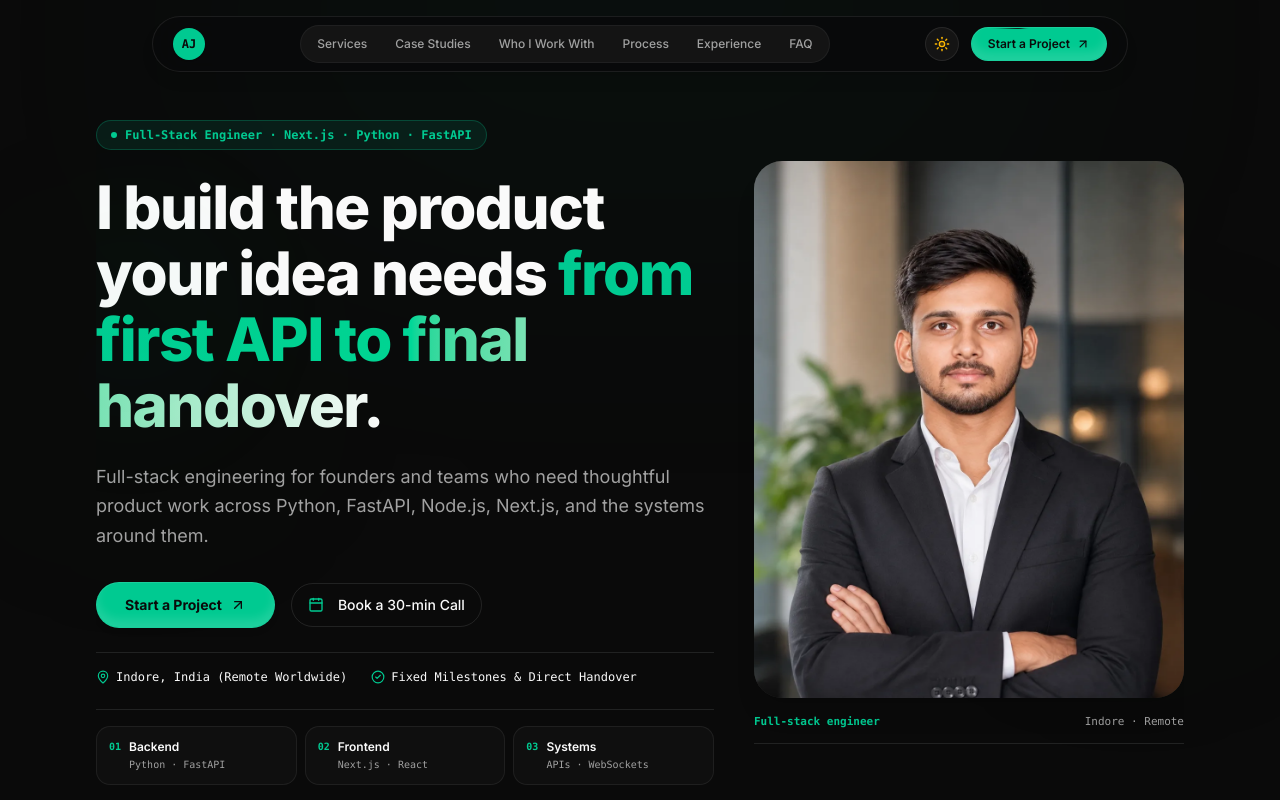
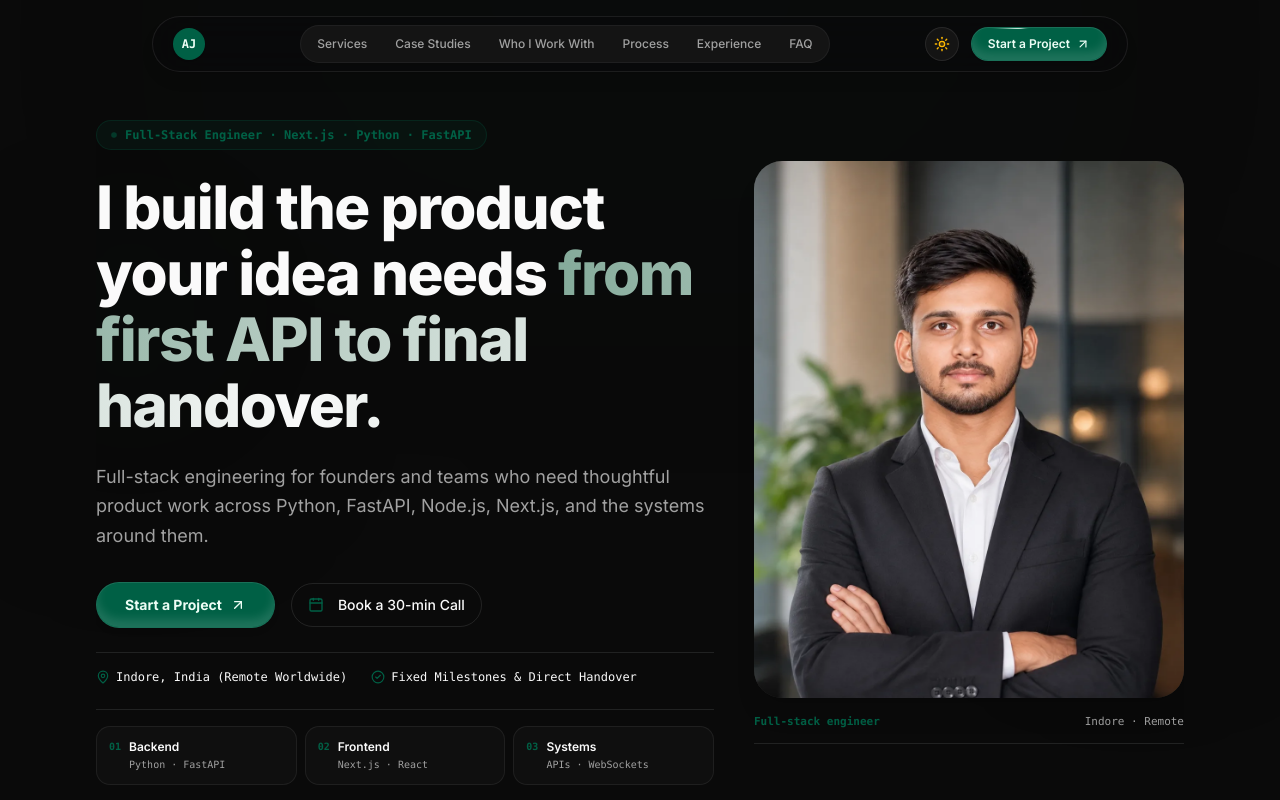
Before and after one commit to ashishjangde/portfolio, a Next.js app: page / in a window 1280 px wide. Shown: the top 800 px of the page. Built offline with nearby package versions, Linux system fonts and the light colour scheme.

Commit message:
revert the changes

```diff
--- a/src/app/globals.css
+++ b/src/app/globals.css
@@ -135,7 +135,7 @@
   --card-foreground: oklch(0.145 0 0);
   --popover: oklch(1 0 0);
   --popover-foreground: oklch(0.145 0 0);
-  --primary: oklch(0.40 0.14 165);
+  --primary: oklch(0.508 0.118 165.612);
   --primary-foreground: oklch(0.985 0 0);
   --secondary: oklch(0.96 0.005 247);
   --secondary-foreground: oklch(0.145 0 0);
@@ -146,7 +146,7 @@
   --destructive: oklch(0.577 0.245 27.325);
   --border: oklch(0.89 0.005 247);
   --input: oklch(0.89 0.005 247);
-  --ring: oklch(0.40 0.14 165);
+  --ring: oklch(0.508 0.118 165.612);
   --chart-1: oklch(0.845 0.143 164.978);
   --chart-2: oklch(0.696 0.17 162.48);
   --chart-3: oklch(0.596 0.145 163.225);
@@ -172,8 +172,8 @@
   --card-foreground: oklch(0.985 0 0);
   --popover: oklch(0.205 0 0);
   --popover-foreground: oklch(0.985 0 0);
-  --primary: oklch(0.74 0.16 165);
-  --primary-foreground: oklch(0.145 0 0);
+  --primary: oklch(0.432 0.095 166.913);
+  --primary-foreground: oklch(0.979 0.021 166.113);
   --secondary: oklch(0.274 0.006 286.033);
   --secondary-foreground: oklch(0.985 0 0);
   --muted: oklch(0.269 0 0);
@@ -183,7 +183,7 @@
   --destructive: oklch(0.704 0.191 22.216);
   --border: oklch(1 0 0 / 10%);
   --input: oklch(1 0 0 / 15%);
-  --ring: oklch(0.74 0.16 165);
+  --ring: oklch(0.556 0 0);
   --chart-1: oklch(0.845 0.143 164.978);
   --chart-2: oklch(0.696 0.17 162.48);
   --chart-3: oklch(0.596 0.145 163.225);
--- a/src/components/portfolio/education-section.tsx
+++ b/src/components/portfolio/education-section.tsx
@@ -14,8 +14,8 @@ export function EducationSection() {
             <GraduationCap className="size-5 sm:size-6" />
           </div>
           <div>
-            <h2 className="text-xs font-mono text-primary font-semibold">Education</h2>
-            <h3 className="text-base sm:text-xl font-bold text-foreground">Bachelor of Computer Applications (BCA)</h3>
+            <p className="text-xs font-mono text-primary font-semibold">Education</p>
+            <h2 className="text-base sm:text-xl font-bold text-foreground">Bachelor of Computer Applications (BCA)</h2>
             <p className="text-xs text-muted-foreground mt-0.5">Shri Vaishnav Institute of Management & Science · Indore, India</p>
           </div>
         </div>
--- a/src/components/portfolio/hero-section.tsx
+++ b/src/components/portfolio/hero-section.tsx
@@ -31,24 +31,38 @@ export function HeroSection() {
           transition={reduceMotion ? undefined : { duration: 8, repeat: Infinity, ease: "easeInOut" }}
         />
         <div className="flex flex-col gap-6 text-left lg:col-span-7">
+          <BlurFade delay={0.08}>
             <div className="inline-flex w-fit items-center gap-2 rounded-full border border-primary/25 bg-primary/10 px-3.5 py-1.5 font-mono text-xs font-semibold text-primary">
-            <span
+              <motion.span
                 aria-hidden="true"
                 className="size-1.5 rounded-full bg-primary"
+                animate={reduceMotion ? undefined : { opacity: [0.45, 1, 0.45], scale: [0.9, 1.15, 0.9] }}
+                transition={reduceMotion ? undefined : { duration: 2.4, repeat: Infinity, ease: "easeInOut" }}
               />
               Full-Stack Engineer · Next.js · Python · FastAPI
             </div>
+          </BlurFade>
 
+          <BlurFade delay={0.15}>
             <h1 className="text-3xl sm:text-5xl lg:text-6xl font-extrabold tracking-tight text-foreground leading-[1.15] sm:leading-[1.1]">
-            I build the product your idea needs{" "}
-            <AnimatedGradientText>
+              <motion.span
+                initial={reduceMotion ? false : { opacity: 0, x: -14 }}
+                animate={reduceMotion ? undefined : { opacity: 1, x: 0 }}
+                transition={reduceMotion ? undefined : { duration: 0.65, delay: 0.15, ease: [0.22, 1, 0.36, 1] }}
+              >
+                I build the product your idea needs
+              </motion.span>{" "}
+              <AnimatedGradientText colorFrom="var(--primary)" colorTo="var(--foreground)" speed={1.2}>
                 from first API to final handover.
               </AnimatedGradientText>
             </h1>
+          </BlurFade>
 
+          <BlurFade delay={0.2}>
             <p className="text-sm sm:text-lg text-muted-foreground max-w-2xl leading-relaxed">
               Full-stack engineering for founders and teams who need thoughtful product work across Python, FastAPI, Node.js, Next.js, and the systems around them.
             </p>
+          </BlurFade>
 
           <BlurFade delay={0.25}>
             <div className="flex flex-col sm:flex-row items-stretch sm:items-center gap-3 sm:gap-4 pt-2">
@@ -153,9 +167,9 @@ export function HeroSection() {
                 <p className="mb-1 font-mono text-xs font-semibold text-primary">
                   Production Engineering Credibility
                 </p>
-                <h2 className="text-base font-bold text-foreground sm:text-lg">
+                <h3 className="text-base font-bold text-foreground sm:text-lg">
                   Kalpi.ai — Backed by Rainmatter by Zerodha
-                </h2>
+                </h3>
                 <p className="mt-1 max-w-xl text-xs leading-relaxed text-muted-foreground">
                   Engineered portfolio analytics microservices, ClickHouse time-series querying, broker WebSocket sync, and automated order-execution workflows.
                 </p>
--- a/src/components/portfolio/services-section.tsx
+++ b/src/components/portfolio/services-section.tsx
@@ -41,7 +41,7 @@ export function ServicesSection() {
                     <CardTitle className="text-lg sm:text-xl font-bold text-foreground group-hover:text-primary transition-colors">
                       {service.title}
                     </CardTitle>
-                    <CardDescription className="text-[11px] sm:text-xs font-mono text-primary font-medium mt-1">
+                    <CardDescription className="text-[11px] sm:text-xs font-mono text-primary/80 mt-1">
                       {service.subtitle}
                     </CardDescription>
                   </div>
--- a/src/components/portfolio/who-i-work-with.tsx
+++ b/src/components/portfolio/who-i-work-with.tsx
@@ -80,7 +80,7 @@ export function WhoIWorkWith() {
                     <h3 className="text-lg font-bold text-foreground group-hover:text-primary transition-colors">
                       {client.title}
                     </h3>
-                    <p className="text-xs font-mono text-primary font-medium mt-0.5 mb-3">
+                    <p className="text-xs font-mono text-primary/80 mt-0.5 mb-3">
                       {client.subtitle}
                     </p>
                     <p className="text-xs text-muted-foreground leading-relaxed">
--- a/src/components/ui/animated-gradient-text.tsx
+++ b/src/components/ui/animated-gradient-text.tsx
@@ -11,12 +11,22 @@ export interface AnimatedGradientTextProps extends ComponentPropsWithoutRef<"div
 export function AnimatedGradientText({
   children,
   className,
+  speed = 1,
+  colorFrom = "#ffaa40",
+  colorTo = "#9c40ff",
   ...props
 }: AnimatedGradientTextProps) {
   return (
     <span
+      style={
+        {
+          "--bg-size": `${speed * 300}%`,
+          "--color-from": colorFrom,
+          "--color-to": colorTo,
+        } as React.CSSProperties
+      }
       className={cn(
-        "inline bg-gradient-to-r from-primary via-emerald-400 to-foreground bg-clip-text text-transparent font-extrabold",
+        `animate-gradient inline bg-linear-to-r from-(--color-from) via-(--color-to) to-(--color-from) bg-size-[var(--bg-size)_100%] bg-clip-text text-transparent`,
         className
       )}
       {...props}
--- a/src/components/ui/blur-fade.tsx
+++ b/src/components/ui/blur-fade.tsx
@@ -35,13 +35,13 @@ export function BlurFade({
   children,
   className,
   variant,
-  duration = 0.35,
+  duration = 0.4,
   delay = 0,
   offset = 6,
   direction = "down",
   inView = false,
   inViewMargin = "-50px",
-  blur = "0px",
+  blur = "6px",
   ...props
 }: BlurFadeProps) {
   const ref = useRef(null)
```
Lines whose indentation alone changed are shown as unchanged.
